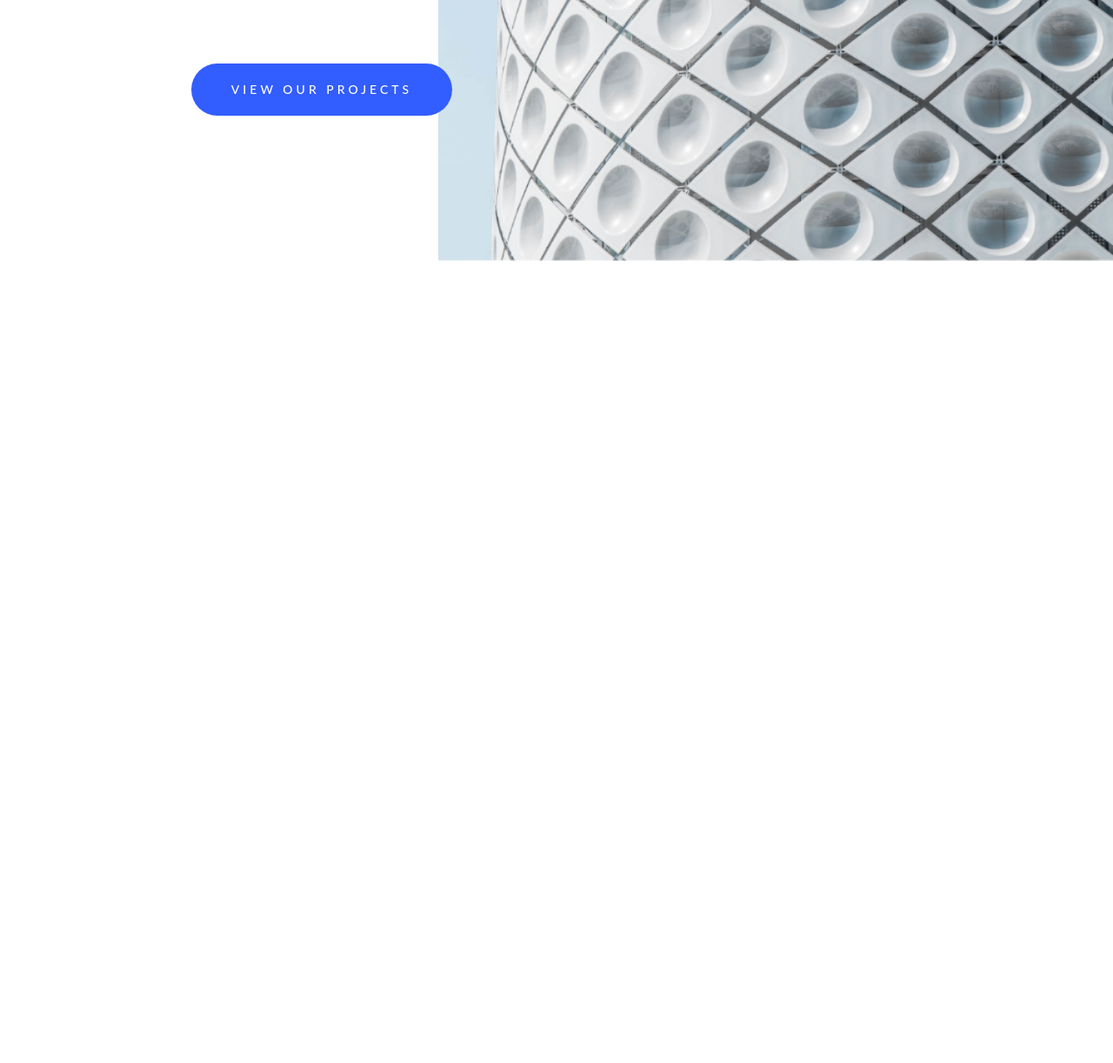
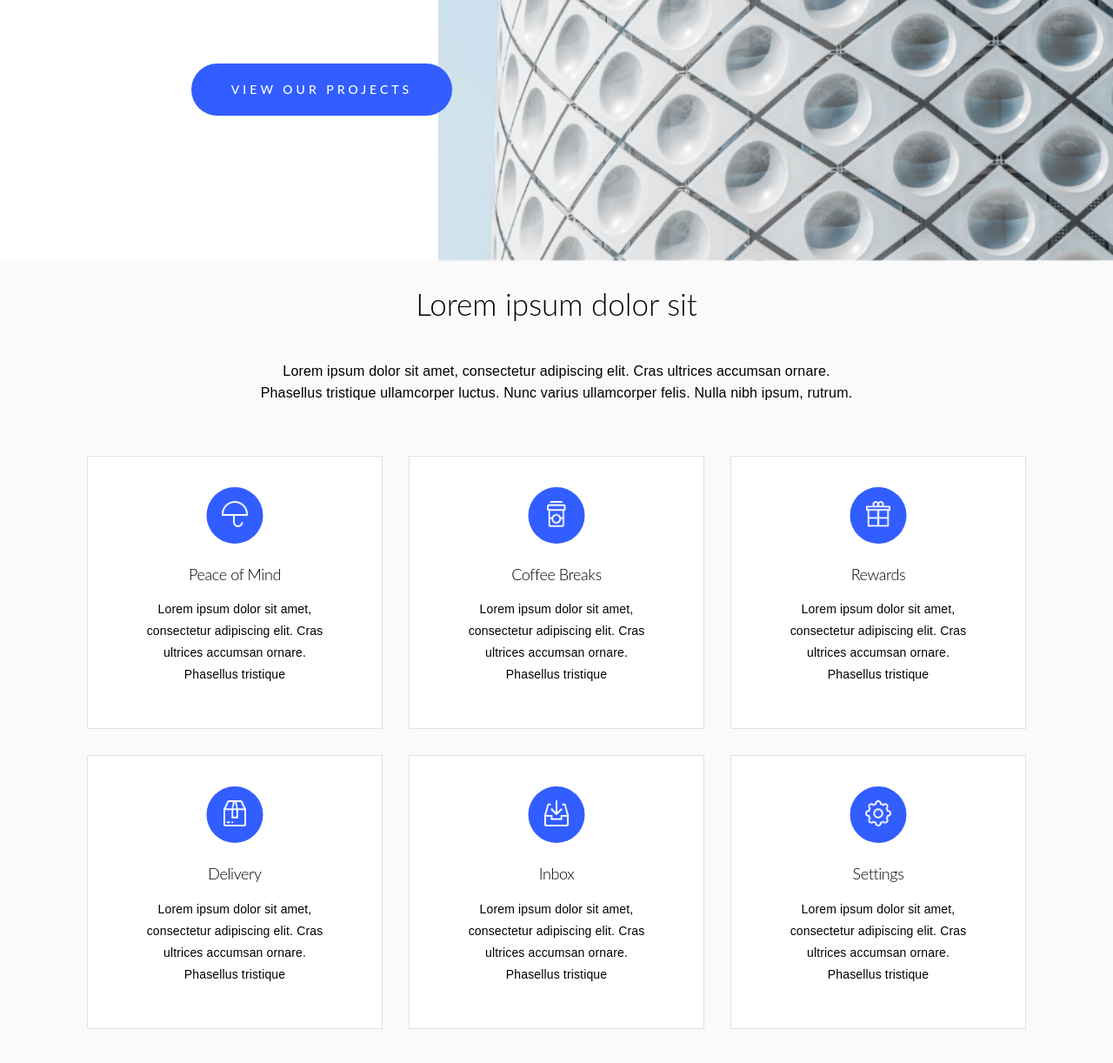
Before and after one commit to krzosdominik/landings, a website: page index.html in a window 1280 px wide. Shown: the part 1230-2452 px from the top of the page at 87% size. Before the commit the page ends 1530 px from the top, so only its background shows below. Drawn offline with Linux system fonts and the light colour scheme.

Commit message:
add [work] section

```diff
--- a/index.html
+++ b/index.html
@@ -16,7 +16,7 @@
             <nav class="navigation">
                 <ul class="navigation__list">
                     <li class="navigation__item">
-                        <a href="#1">Work</a>
+                        <a href="#work">Work</a>
                     </li>
                     <li class="navigation__item">
                         <a href="">Features</a>
@@ -46,7 +46,7 @@
             <button class="btn home__button">View our projects</button>
         </section>
 
-        <section id='1' class="second-section">
+        <section class="second-section">
             <article class="second-section__content">
                 <h2 class="content__header">Lorem ipsum dolor sit amet,
                     consectetur adipiscing elit.</h2>
@@ -59,6 +59,89 @@
             </article>
         </section>
 
+        <section id="work" class="work">
+            <h2 class="work__header">Lorem ipsum dolor sit</h2>
+            <p class="work__description">
+                Lorem ipsum dolor sit amet, consectetur adipiscing elit. Cras
+                ultrices accumsan ornare. <br /> Phasellus tristique ullamcorper
+                luctus. Nunc varius ullamcorper felis. Nulla nibh ipsum, rutrum.
+            </p>
+            <div class="work__items">
+                <div class="work__item">
+                    <figure class="item__icon">
+                        <img
+                            src="./assets/umbrella_icon.png"
+                            alt="Umbrella icon" />
+                    </figure>
+                    <h3 class="item__name">Peace of Mind</h3>
+                    <p class="item__description">
+                        Lorem ipsum dolor sit amet, consectetur adipiscing elit.
+                        Cras ultrices accumsan ornare. Phasellus tristique
+                    </p>
+                </div>
+                <div class="work__item">
+                    <figure class="item__icon">
+                        <img
+                            src="./assets/coffee_icon.png"
+                            alt="Coffee icon" />
+                    </figure>
+                    <h3 class="item__name">Coffee Breaks</h3>
+                    <p class="item__description">
+                        Lorem ipsum dolor sit amet, consectetur adipiscing elit.
+                        Cras ultrices accumsan ornare. Phasellus tristique
+                    </p>
+                </div>
+                <div class="work__item">
+                    <figure class="item__icon">
+                        <img
+                            src="./assets/rewards_icon.png"
+                            alt="Gift icon" />
+                    </figure>
+                    <h3 class="item__name">Rewards</h3>
+                    <p class="item__description">
+                        Lorem ipsum dolor sit amet, consectetur adipiscing elit.
+                        Cras ultrices accumsan ornare. Phasellus tristique
+                    </p>
+                </div>
+                <div class="work__item">
+                    <figure class="item__icon">
+                        <img
+                            src="./assets/delivery_icon.png"
+                            alt="Delivery icon" />
+                    </figure>
+                    <h3 class="item__name">Delivery</h3>
+                    <p class="item__description">
+                        Lorem ipsum dolor sit amet, consectetur adipiscing elit.
+                        Cras ultrices accumsan ornare. Phasellus tristique
+                    </p>
+                </div>
+                <div class="work__item">
+                    <figure class="item__icon">
+                        <img
+                            src="./assets/inbox_icon.png"
+                            alt="Inbox icon" />
+                    </figure>
+                    <h3 class="item__name">Inbox</h3>
+                    <p class="item__description">
+                        Lorem ipsum dolor sit amet, consectetur adipiscing elit.
+                        Cras ultrices accumsan ornare. Phasellus tristique
+                    </p>
+                </div>
+                <div class="work__item">
+                    <figure class="item__icon">
+                        <img
+                            src="./assets/settings_icon.png"
+                            alt="Gear icon" />
+                    </figure>
+                    <h3 class="item__name">Settings</h3>
+                    <p class="item__description">
+                        Lorem ipsum dolor sit amet, consectetur adipiscing elit.
+                        Cras ultrices accumsan ornare. Phasellus tristique
+                    </p>
+                </div>
+            </div>
+        </section>
+
         <script src='./js/app.js'></script>
 
     </body>
--- a/scss/elements/_headers.scss
+++ b/scss/elements/_headers.scss
@@ -10,3 +10,8 @@
   box-sizing: border-box;
   transition: 0.3s 0.1s ease-in-out;
 }
+
+.page-header--onScroll {
+  background-color: rgba(51, 87, 149, 0.9);
+  box-shadow: 0px 3px 6px #000;
+}
--- a/scss/elements/_navigation.scss
+++ b/scss/elements/_navigation.scss
@@ -111,7 +111,7 @@
     text-align: center;
     height: 100vh;
     width: 100%;
-    background-color: dodgerblue;
+    background-color: rgba(51, 87, 149, 0.9);
     position: absolute;
     top: 0;
     left: 0;
--- a/scss/elements/_second-section.scss
+++ b/scss/elements/_second-section.scss
@@ -14,11 +14,6 @@
     background-position: center;
     background-size: cover;
   }
-}
-
-.page-header--onScroll {
-  background-color: rgba(51, 87, 149, 0.9);
-  box-shadow: 0px 3px 6px #000;
 }
 
 .second-section__content {
--- /dev/null
+++ b/scss/elements/_work.scss
@@ -0,0 +1,85 @@
+.work {
+  min-height: calc(100vh - 70px);
+  background-color: #fafafa;
+  display: flex;
+  align-items: center;
+  justify-content: center;
+  flex-direction: column;
+  text-align: center;
+  padding-bottom: 50px;
+
+  .work__header {
+    font-size: 35px;
+    font-weight: 300;
+  }
+
+  .work__description {
+    font-size: 16px;
+    letter-spacing: 0.16px;
+    line-height: 25px;
+    margin-bottom: 60px;
+  }
+}
+
+.work__items {
+  display: grid;
+  grid-template-columns: repeat(3, 1fr);
+  grid-template-rows: repeat(2, 1fr);
+  grid-gap: 30px;
+
+  @media (min-width: 600px) and (max-width: 1050px) {
+    grid-template-columns: repeat(2, 1fr);
+    grid-template-rows: repeat(3, 1fr);
+  }
+  @media (max-width: 600px) {
+    grid-template-columns: repeat(1, 1fr);
+    grid-template-rows: repeat(6, 1fr);
+  }
+}
+
+.work__item {
+  box-sizing: border-box;
+  background-color: #fff;
+  border: 1px solid darken(#fafafa, 10);
+  padding: 35px 60px;
+
+  @media (max-width: 350px) {
+    padding: 20px;
+  }
+  .item__name {
+    margin-top: 40px;
+    font-family: "Lato", sans-serif;
+    font-weight: 300;
+    font-size: 18px;
+    letter-spacing: -0.4px;
+  }
+
+  .item__description {
+    font-weight: 300;
+    font-size: 14px;
+    letter-spacing: 0.15px;
+    line-height: 25px;
+  }
+}
+
+.item__icon {
+  position: relative;
+
+  img {
+    position: relative;
+    z-index: 1;
+    height: 30px;
+  }
+
+  &::before {
+    content: "";
+    position: absolute;
+    width: 65px;
+    height: 65px;
+    border-radius: 50%;
+    background-color: #325dff;
+    top: -50%;
+    left: 50%;
+    transform: translate(-50%);
+  }
+}
--- a/scss/main.scss
+++ b/scss/main.scss
@@ -8,3 +8,4 @@
 @import './elements/navigation';
 @import './elements/home';
 @import './elements/second-section';
+@import './elements/work';
```
Also changed, not shown: assets/coffee_icon.png (renamed from assets/Path 7.png), assets/delivery_icon.png (renamed from assets/Path 9.png), assets/inbox_icon.png (added), assets/rewards_icon.png (renamed from assets/Path 8.png), assets/settings_icon.png (renamed from assets/Path 10.png), assets/umbrella_icon.png (renamed from assets/Path 1.png), css/main.css, 1 other file.
